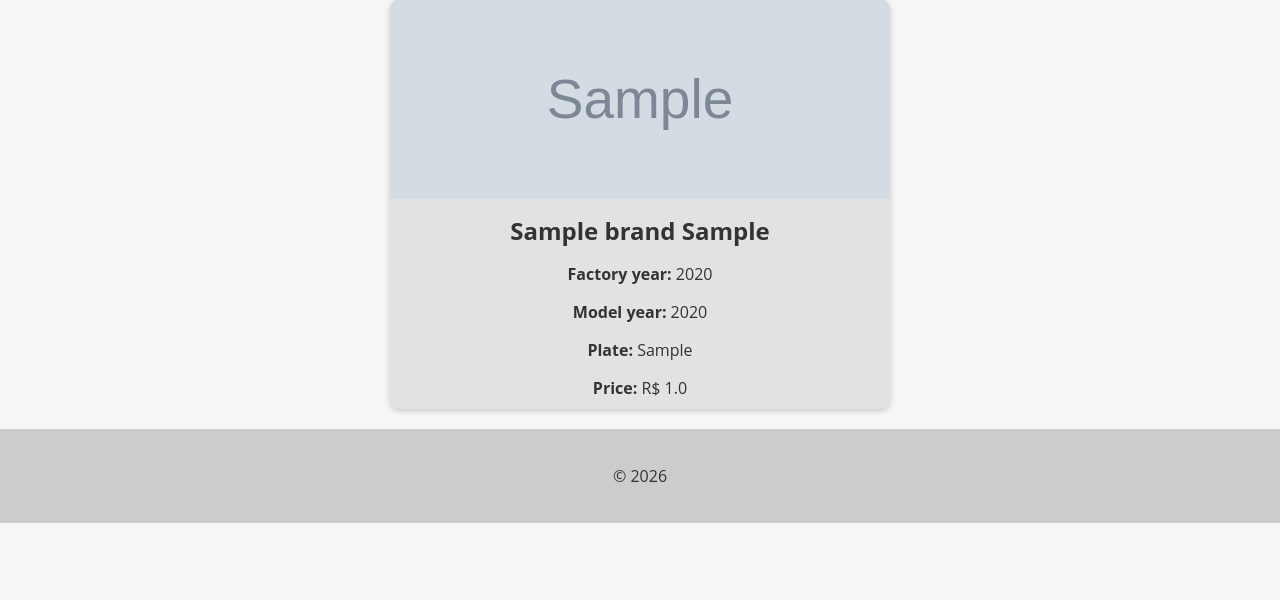
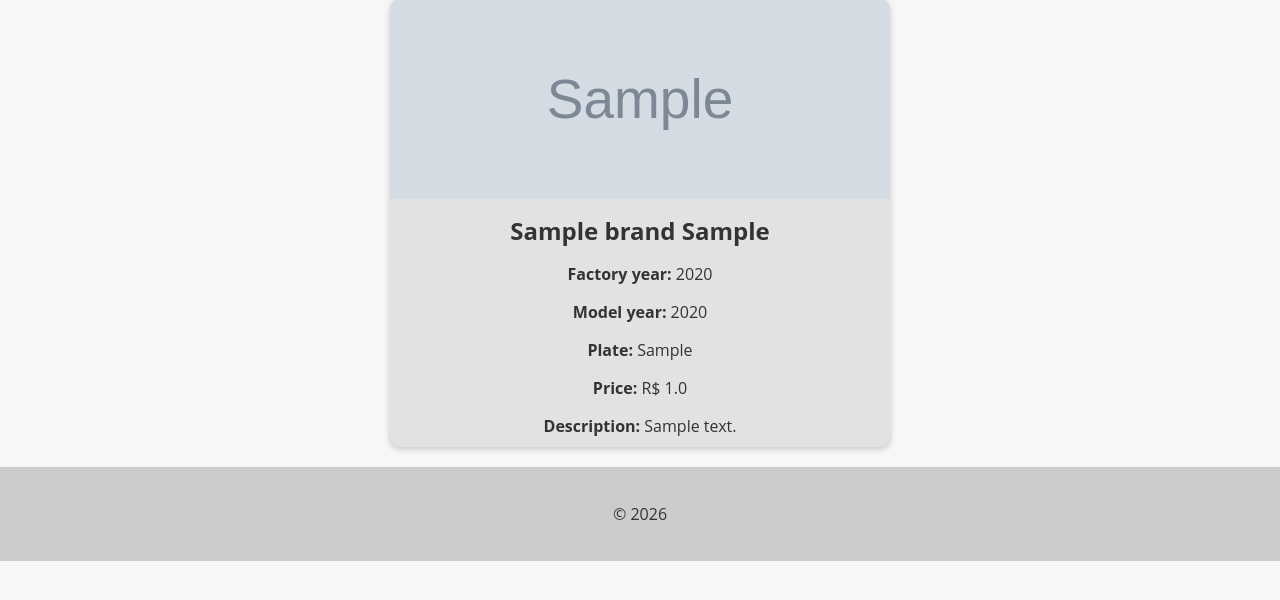
Before and after one commit to rickxyo/python-car-project, a Django app: page /car/1/ in a window 1280 px wide. Shown: the part 71-671 px from the top of the page. Run offline with Django 5.2, Linux system fonts and the light colour scheme; tables that the repository leaves empty hold one stand-in row (values such as "Sample post"); grey boxes marked "Sample" are stand-in pictures.

Commit message:
feat(cars): add car description

```diff
--- a/cars/models.py
+++ b/cars/models.py
@@ -16,6 +16,7 @@ class Car(models.Model):
     plate = models.CharField(max_length=10, blank=True, null=True)
     value = models.FloatField(blank=True, null=True)
     photo = models.ImageField(upload_to='cars/', blank=True, null=True)
+    description = models.TextField(blank=True, null=True)
 
     def __str__(self):
         return self.model
--- a/cars/templates/car_detail.html
+++ b/cars/templates/car_detail.html
@@ -101,6 +101,9 @@
       <p><strong>Model year:</strong> {{ object.model_year }}</p>
       <p><strong>Plate:</strong> {{ object.plate }}</p>
       <p><strong>Price:</strong> R$ {{ object.value }}</p>
+      {% if object.description %}
+        <p><strong>Description:</strong> {{ object.description }}</p>
+      {% endif %}
   </div>
   {% if user.is_authenticated %}
     <div class="buttons-container">
```
Also changed, not shown: cars/migrations/0005_car_description.py (added).
